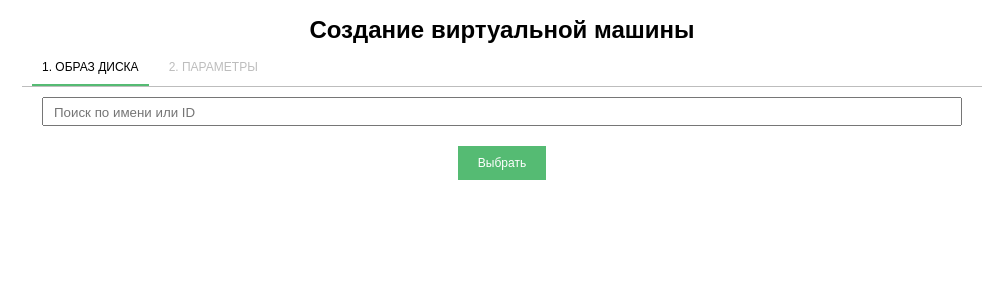
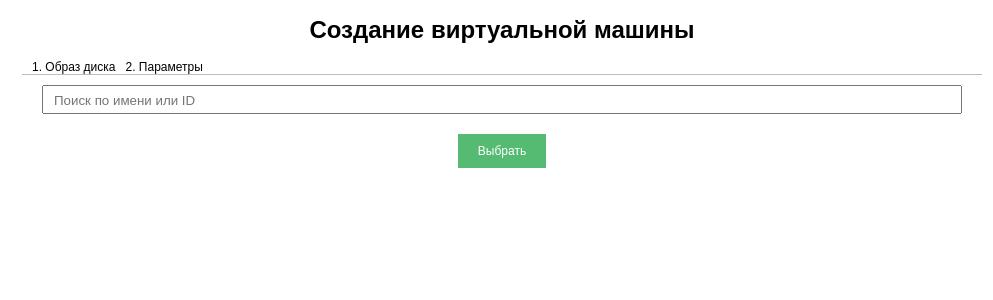
Before and after one commit to andrewosipov/croc, a React (Create React App) app: page /step1 in a window 1280 px wide. Shown: the top 300 px of the page, without its empty margins (138-1131 px from the left). Built offline with nearby package versions, Linux system fonts and the light colour scheme.

Commit message:
remove NavLink in Stepper

```diff
--- a/src/components/Stepper.js
+++ b/src/components/Stepper.js
@@ -1,16 +1,18 @@
 import React, {Component} from 'react';
-import {NavLink} from 'react-router-dom';
 import PropTypes from 'prop-types';
 import '../styles/Stepper.css';
 
 class Stepper extends Component {
-    static propTypes = {};
+    static propTypes = {
+        activeStep: PropTypes.number
+    };
 
     render() {
+        const {activeStep} = this.props;
         return (
             <ul className="Stepper">
-              <li className="Stepper__list-item"><NavLink to="/step1" className="Stepper__link" activeClassName="Stepper__link--active">1. Образ диска</NavLink></li>
-              <li className="Stepper__list-item"><NavLink to="/step2" className="Stepper__link" activeClassName="Stepper__link--active">2. Параметры</NavLink></li>
+              <li className="Stepper__list-item">1. Образ диска</li>
+              <li className="Stepper__list-item">2. Параметры</li>
             </ul>
         );
     }
```
